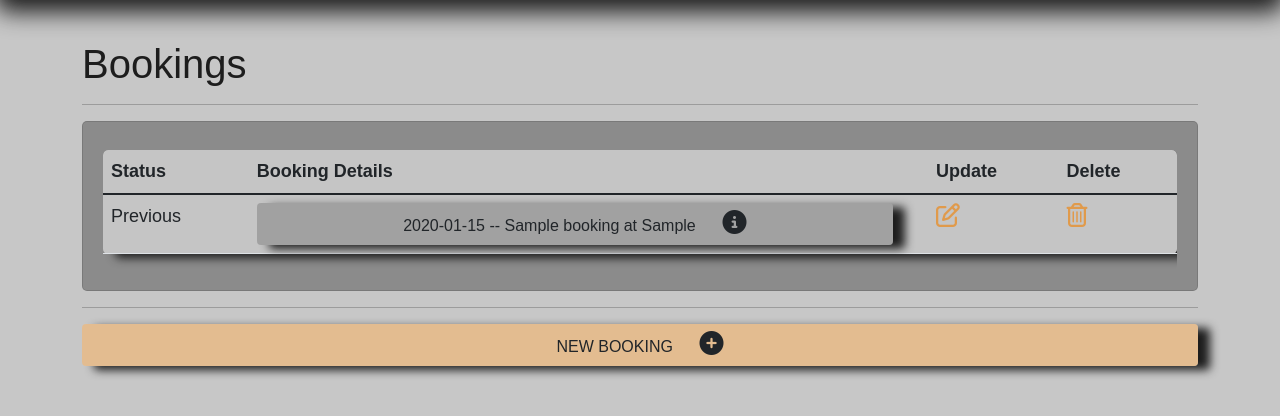
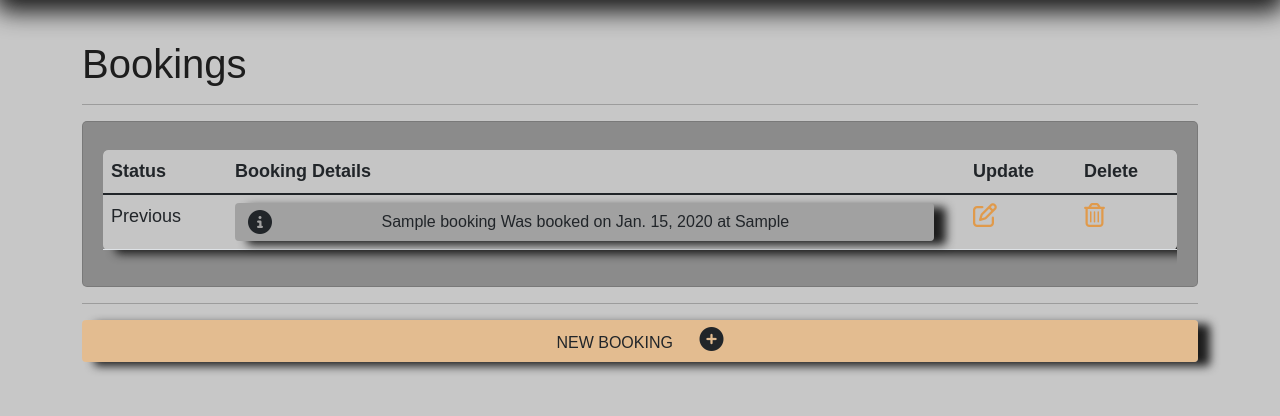
Before and after one commit to lcrosariol/Photofy, a Django app: page /bookings/ in a window 1280 px wide. Shown: the part 105-521 px from the top of the page. Run offline with Django 3.2, Linux system fonts and the light colour scheme; a user stored in the database is signed in; tables that the repository leaves empty hold one stand-in row (values such as "Sample post"); some libraries are stand-ins or nearby versions; some web fonts are replaced.

Commit message:
booking page changes

```diff
--- a/main_app/models.py
+++ b/main_app/models.py
@@ -119,7 +119,7 @@ class Booking(models.Model):
     user = models.ForeignKey(User, on_delete=models.CASCADE, related_name='bookings')
 
     def __str__(self):
-        return f"{self.date} -- {self.customer_name} at {self.location}"
+        return f"{self.customer_name} Booked on {self.date} at {self.location}"
 
     class Meta:
         ordering = ['-date']
--- a/main_app/static/css/style.css
+++ b/main_app/static/css/style.css
@@ -296,3 +296,7 @@ main {
 	opacity: 0;
 	filter: alpha(opacity=0);
 }
+
+.fa-circle-info{
+  float:left !important;
+}
--- a/main_app/templates/bookings/booking_detail.html
+++ b/main_app/templates/bookings/booking_detail.html
@@ -16,8 +16,9 @@
                         <div class="d-flex flex-row">
                             <div class="customer-name mr-2"> <i class="far fa-user-circle" style='font-size:24px'></i>&nbsp;&nbsp;Customer Name: {{ booking.customer_name }}</div>
                         </div>
+                        <p class="text-justify para mb-0"><span class="fa fa-phone" style='font-size:24px'></span>&nbsp;&nbsp;Phone Number: {{ booking.phone_number }}</p>
+                        <p><span class="fa fa-globe" style='font-size:24px'></span>&nbsp;&nbsp;Location: {{ booking.location }} </p>
                         <div class="mt-1 mb-1 spec-1"><i class="far fa-comment-alt" style='font-size:24px'></i>&nbsp;&nbsp;Comments: {{ booking.comment }}</div>
-                        <p class="text-justify para mb-0"><span class="fa fa-phone" style='font-size:24px'></span>&nbsp;&nbsp;Phone Number: {{ booking.phone_number }}</p><p><span class="fa fa-globe" style='font-size:24px'></span>&nbsp;&nbsp;Location: {{ booking.location }} </p>
                     </div>
 
                     <div class="align-items-center align-content-center col-md-3 border-left mt-1">
--- a/main_app/templates/bookings/index.html
+++ b/main_app/templates/bookings/index.html
@@ -23,10 +23,14 @@
                             {% if booking.date > today %}
                         <tr id="booking-detail">
                             <td>Upcoming</td>
-                            <td><a href="{% url 'booking' booking.id %}" class="btn booking-button" role="button">{{ booking }}&nbsp;&nbsp;&nbsp;&nbsp;&nbsp;<i class='fas fa-circle-info' style='font-size:24px'></i></a></td>
+                            <td><a href="{% url 'booking' booking.id %}" class="btn booking-button" role="button"><i class='fas fa-circle-info' style='font-size:24px'></i>{{ booking.customer_name }} Is booked on {{ booking.date }} at {{ booking.location }}&nbsp;&nbsp;&nbsp;&nbsp;&nbsp;</a></td>
+                            <td></td>
+                            <td><a href="{% url 'booking_update' booking.id %}" class="booking-icon"><i class='far fa-edit' style='font-size:24px'></i>
+                            </a></td>
+                            <td><a href="{% url 'booking_delete' booking.id %}" class="booking-icon"><i class='far fa-trash-alt' style='font-size:24px'></i></a></td>
                             {% else %}
                             <td>Previous</td>
-                            <td><a href="{% url 'booking' booking.id %}" class="btn ex-booking-button" role="button">{{ booking }}&nbsp;&nbsp;&nbsp;&nbsp;&nbsp; <i class='fas fa-circle-info' style='font-size:24px'></i> </a></td>
+                            <td><a href="{% url 'booking' booking.id %}" class="btn ex-booking-button" role="button"><i class='fas fa-circle-info' style='font-size:24px'></i>{{ booking.customer_name }} Was booked on {{ booking.date }} at {{ booking.location }}&nbsp;&nbsp;&nbsp;&nbsp;&nbsp;</a></td>
                             <td></td>
                             <td><a href="{% url 'booking_update' booking.id %}" class="booking-icon"><i class='far fa-edit' style='font-size:24px'></i>
                             </a></td>
```
